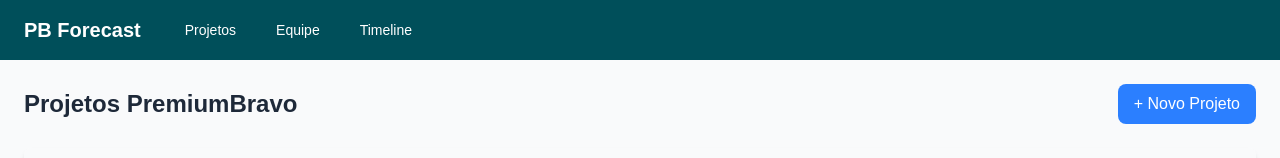
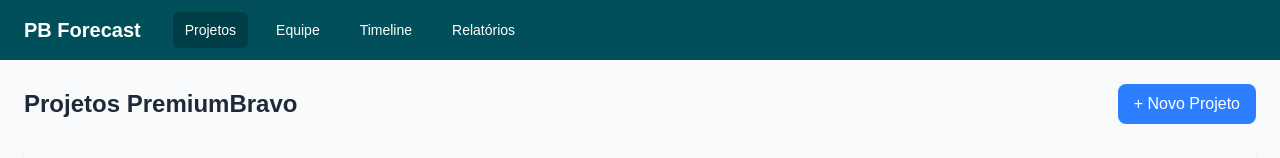
Before and after one commit to hswerts/premiumbravo-forecast, a Next.js app: page /projects in a window 1280 px wide. Shown: the top 158 px of the page. Built offline with nearby package versions, Linux system fonts and the light colour scheme; no server answers; the database is empty.

Commit message:
Update layout.tsx

```diff
--- a/app/layout.tsx
+++ b/app/layout.tsx
@@ -2,7 +2,7 @@
 'use client'
 
 import { useEffect } from 'react'
-import Link from 'next/link' // ← ESTA LINHA ESTAVA FALTANDO!
+import Link from 'next/link'
 import { usePathname } from 'next/navigation'
 import './globals.css'
 
@@ -36,12 +36,14 @@ export default function RootLayout({
           <div className="container mx-auto px-6 py-3">
             <div className="flex justify-between items-center">
               <div className="flex items-center space-x-8">
-                <h1 className="text-xl font-bold">PB Forecast</h1>
+                <Link href="/" className="text-xl font-bold hover:opacity-80 transition-opacity">
+                  PB Forecast
+                </Link>
                 <div className="flex space-x-4">
                   <Link
                     href="/projects"
                     className={`px-3 py-2 rounded-md text-sm font-medium ${
-                      pathname === '/projects' ? 'premiumbravo' : 'hover:bg-blue-500'
+                      pathname === '/projects' ? 'bg-premiumbravo-dark' : 'hover:opacity-80'
                     }`}
                   >
                     Projetos
@@ -49,7 +51,7 @@ export default function RootLayout({
                   <Link
                     href="/people"
                     className={`px-3 py-2 rounded-md text-sm font-medium ${
-                      pathname === '/people' ? 'premiumbravo' : 'hover:bg-blue-500'
+                      pathname === '/people' ? 'bg-premiumbravo-dark' : 'hover:opacity-80'
                     }`}
                   >
                     Equipe
@@ -57,10 +59,18 @@ export default function RootLayout({
                   <Link
                     href="/timeline"
                     className={`px-3 py-2 rounded-md text-sm font-medium ${
-                      pathname === '/timeline' ? 'premiumbravo' : 'hover:bg-blue-500'
+                      pathname === '/timeline' ? 'bg-premiumbravo-dark' : 'hover:opacity-80'
                     }`}
                   >
                     Timeline
+                  </Link>
+                  <Link
+                    href="/reports"
+                    className={`px-3 py-2 rounded-md text-sm font-medium ${
+                      pathname === '/reports' ? 'bg-premiumbravo-dark' : 'hover:opacity-80'
+                    }`}
+                  >
+                    Relatórios
                   </Link>
                 </div>
               </div>
```
